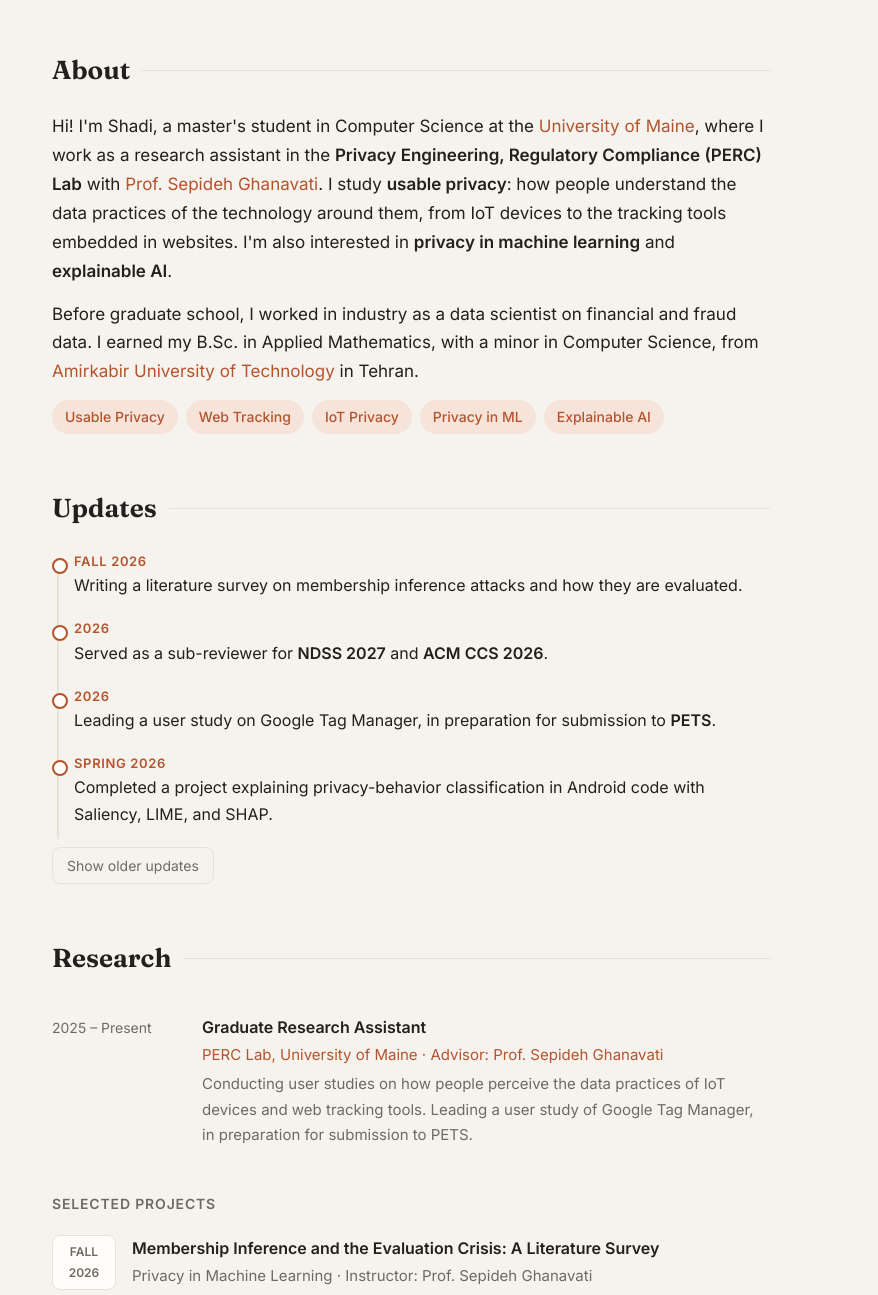
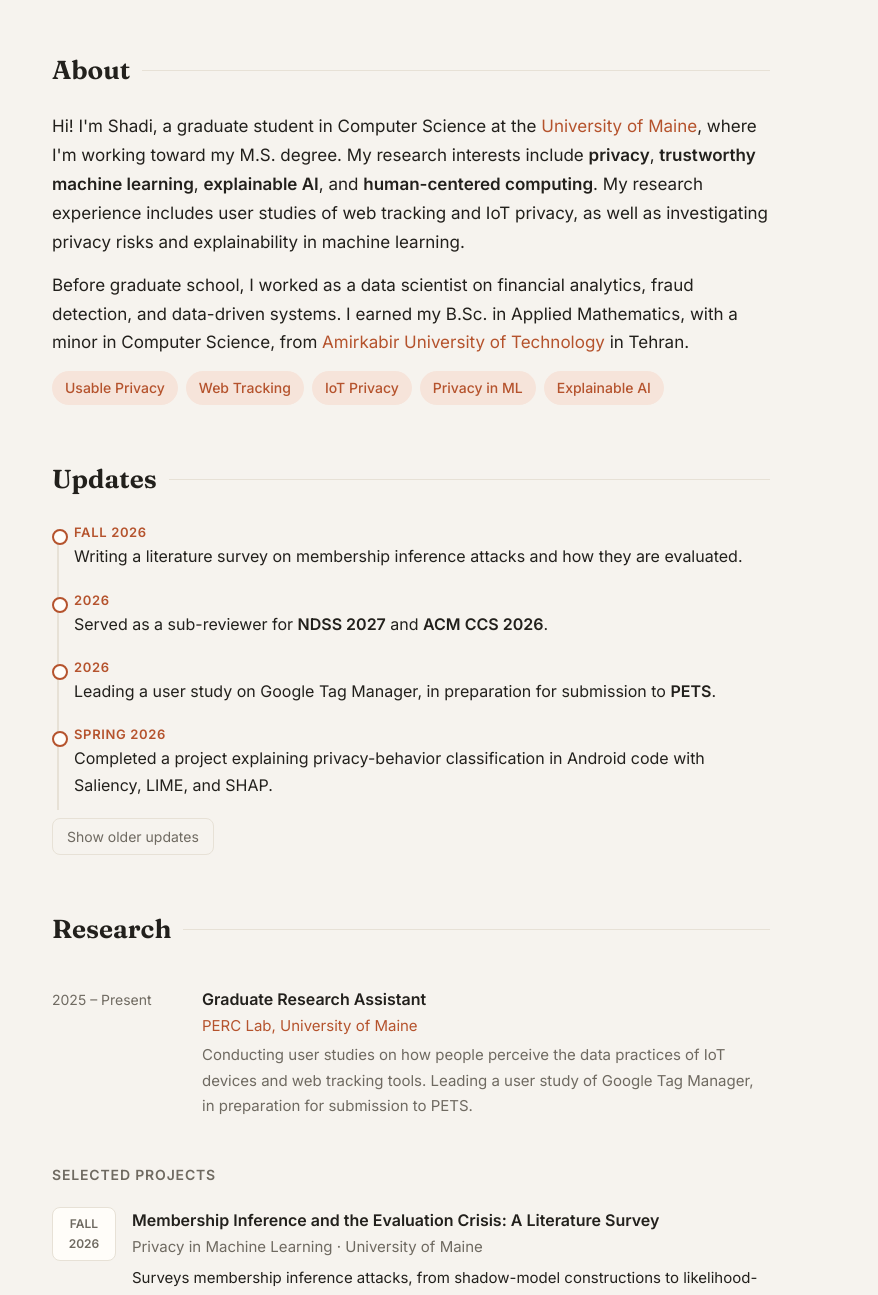
Before and after one commit to ShadiBabaei/ShadiBabaei.github.io, a plain HTML site: page index.html in a window 1280 px wide. Shown: the top 1295 px of the page, 402-1280 px from the left. Drawn offline with Linux system fonts and the light colour scheme.

Commit message:
Add files via upload

```diff
--- a/index.html
+++ b/index.html
@@ -164,8 +164,8 @@ height="0" width="0" style="display:none;visibility:hidden"></iframe></noscript>
 
     <section id="about" class="about">
       <h2>About</h2>
-      <p>Hi! I'm Shadi, a master's student in Computer Science at the <a href="https://umaine.edu/" target="_blank">University of Maine</a>, where I work as a research assistant in the <strong>Privacy Engineering, Regulatory Compliance (PERC) Lab</strong> with <a href="https://www.sepidehghanavati.com/" target="_blank">Prof. Sepideh Ghanavati</a>. I study <strong>usable privacy</strong>: how people understand the data practices of the technology around them, from IoT devices to the tracking tools embedded in websites. I'm also interested in <strong>privacy in machine learning</strong> and <strong>explainable AI</strong>.</p>
-      <p>Before graduate school, I worked in industry as a data scientist on financial and fraud data. I earned my B.Sc. in Applied Mathematics, with a minor in Computer Science, from <a href="https://aut.ac.ir/en" target="_blank">Amirkabir University of Technology</a> in Tehran.</p>
+      <p>Hi! I'm Shadi, a graduate student in Computer Science at the <a href="https://umaine.edu/" target="_blank">University of Maine</a>, where I'm working toward my M.S. degree. My research interests include <strong>privacy</strong>, <strong>trustworthy machine learning</strong>, <strong>explainable AI</strong>, and <strong>human-centered computing</strong>. My research experience includes user studies of web tracking and IoT privacy, as well as investigating privacy risks and explainability in machine learning.</p>
+      <p>Before graduate school, I worked as a data scientist on financial analytics, fraud detection, and data-driven systems. I earned my B.Sc. in Applied Mathematics, with a minor in Computer Science, from <a href="https://aut.ac.ir/en" target="_blank">Amirkabir University of Technology</a> in Tehran.</p>
       <div class="interests">
         <span class="chip">Usable Privacy</span>
         <span class="chip">Web Tracking</span>
@@ -183,7 +183,7 @@ height="0" width="0" style="display:none;visibility:hidden"></iframe></noscript>
         <li><div class="date">2026</div>Leading a user study on Google Tag Manager, in preparation for submission to <strong>PETS</strong>.</li>
         <li><div class="date">Spring 2026</div>Completed a project explaining privacy-behavior classification in Android code with Saliency, LIME, and SHAP.</li>
         <li class="hidden"><div class="date">2025</div>Served as a sub-reviewer for <strong>ICSE 2026</strong> and <strong>IEEE RE 2025</strong>.</li>
-        <li class="hidden"><div class="date">2025</div>Started my M.S. in Computer Science at the University of Maine and joined the PERC Lab.</li>
+        <li class="hidden"><div class="date">2025</div>Started graduate studies in Computer Science at the University of Maine and joined the PERC Lab.</li>
         <li class="hidden"><div class="date">2023 – 2024</div>Worked as a data scientist at Exirpouya and Kifpool in Tehran.</li>
         <li class="hidden"><div class="date">2022</div>Graduated with a B.Sc. in Applied Mathematics from Amirkabir University of Technology.</li>
       </ul>
@@ -196,7 +196,7 @@ height="0" width="0" style="display:none;visibility:hidden"></iframe></noscript>
         <div class="when">2025 – Present</div>
         <div>
           <h3>Graduate Research Assistant</h3>
-          <div class="org">PERC Lab, University of Maine · Advisor: <a href="https://www.sepidehghanavati.com/" target="_blank">Prof. Sepideh Ghanavati</a></div>
+          <div class="org">PERC Lab, University of Maine</div>
           <p>Conducting user studies on how people perceive the data practices of IoT devices and web tracking tools. Leading a user study of Google Tag Manager, in preparation for submission to PETS.</p>
         </div>
       </div>
@@ -206,7 +206,7 @@ height="0" width="0" style="display:none;visibility:hidden"></iframe></noscript>
         <div class="venue">FALL<br>2026</div>
         <div>
           <div class="title">Membership Inference and the Evaluation Crisis: A Literature Survey</div>
-          <div class="authors">Privacy in Machine Learning · Instructor: Prof. Sepideh Ghanavati</div>
+          <div class="authors">Privacy in Machine Learning · University of Maine</div>
           <p class="pdesc">Surveys membership inference attacks, from shadow-model constructions to likelihood-ratio methods, and recent critiques showing that many reported results against LLMs reflect differences between member and non-member data rather than true membership. Proposes an evaluation protocol in which attacks must beat a blind, model-free baseline and report the true-positive rate at a low false-positive rate.</p>
         </div>
       </div>
@@ -254,7 +254,7 @@ height="0" width="0" style="display:none;visibility:hidden"></iframe></noscript>
         <div>
           <h3>M.S. in Computer Science <span style="font-weight:400;color:var(--muted)">(expected Summer 2027)</span></h3>
           <div class="org">University of Maine, Orono, ME</div>
-          <p>GPA 4.0/4.0 · Advisor: Prof. Sepideh Ghanavati<br>
+          <p>GPA 4.0/4.0<br>
           Graduate courses: Privacy in Machine Learning, Algorithms, Machine Learning, Explainable AI, Statistical Foundations, Introduction to Data Science</p>
         </div>
       </div>
```
